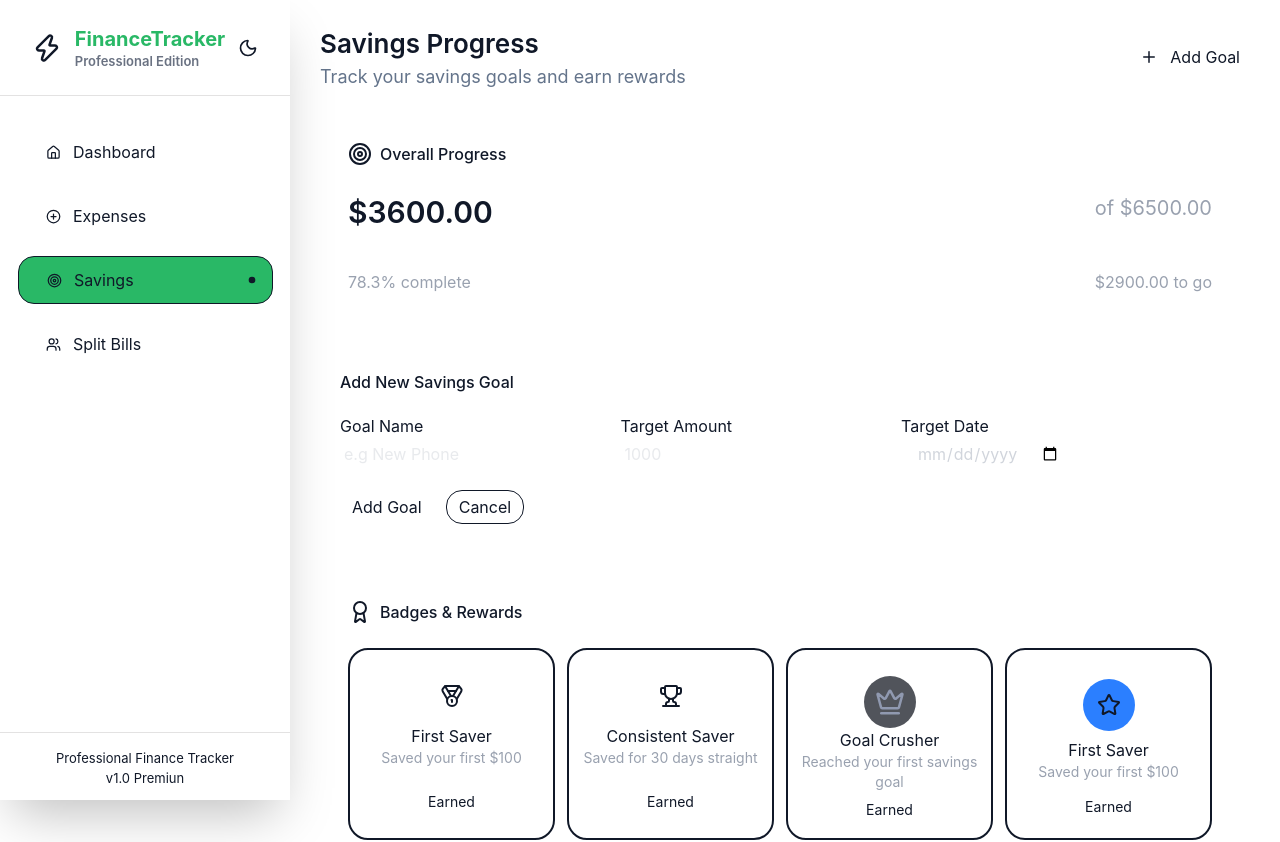
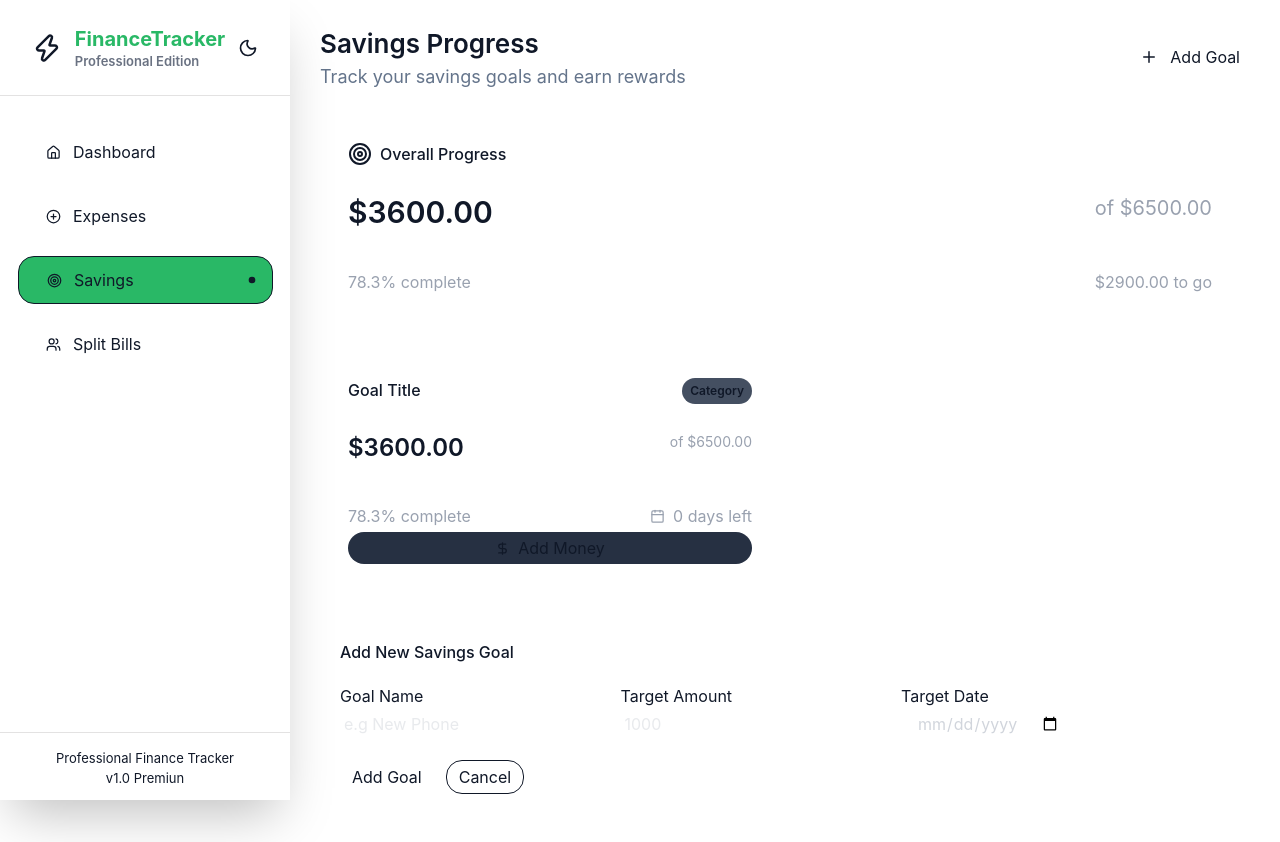
Before and after one commit to mekihallil/finance-tracker, a React (Vite) app in the folder frontend/: page /saving in a window 1280 px wide. Shown: the top 842 px of the page. Built offline with nearby package versions, Linux system fonts and the light colour scheme; no server answers.

Commit message:
feat(goals): implement goal list card component

```diff
--- /dev/null
+++ b/frontend/src/components/savingComponents/Goals.tsx
@@ -0,0 +1,34 @@
+import { Calendar, DollarSign } from "lucide-react";
+import type { FC, ReactElement } from "react";
+
+export const Goals: FC = (): ReactElement => {
+  return (
+    <>
+      <article className="grid grid-cols-2 ">
+        <section className="rounded-[20px] dark:bg-[#2C3546] p-7 mb-7">
+          <header className="flex justify-between gap-2">
+            <h2 className="font-medium ">Goal Title</h2>
+            <h2 className="font-semibold text-[12px] bg-[#444F61] rounded-2xl py-1 px-2">
+              Category
+            </h2>
+          </header>
+          <section className="flex justify-between py-7  ">
+            <h1 className="font-semibold text-2xl">$3600.00</h1>
+            <h1 className="text-sm text-gray-400">of $6500.00</h1>
+          </section>
+          <section className="flex justify-between pt-3 text-gray-400">
+            <h1>78.3% complete</h1>
+            <div className="flex gap-2">
+              <Calendar size={15} className="my-auto" />
+              <h1>0 days left</h1>
+            </div>
+          </section>
+          <section className="flex justify-center gap-2 bg-[#263042] rounded-2xl p-1 mt-1">
+            <DollarSign size={15} className="my-auto" />
+            <button>Add Money</button>
+          </section>
+        </section>
+      </article>
+    </>
+  );
+};
--- a/frontend/src/components/savingComponents/SmartSavingTip.tsx
+++ b/frontend/src/components/savingComponents/SmartSavingTip.tsx
@@ -43,7 +43,10 @@ export const SmartSavingsTips: FC = (): ReactElement => {
         <section className="grid grid-cols-2 gap-4 justify-center mt-5">
           {tips.map((item) => {
             return (
-              <div className="grid gap-2 text-[15px] font-semibold border border-gray-600 rounded-2xl p-4">
+              <div
+                key={item.id}
+                className="grid gap-2 text-[15px] font-semibold border border-gray-600 rounded-2xl p-4"
+              >
                 <h3>{item.name}</h3>
                 <h6 className="text-sm text-gray-400">{item.description}</h6>
               </div>
--- a/frontend/src/page/Saving.tsx
+++ b/frontend/src/page/Saving.tsx
@@ -1,5 +1,6 @@
 import { AddSaving } from "@/components/savingComponents/AddSaving";
 import { BadgesAndRewards } from "@/components/savingComponents/BadgesAndRewards";
+import { Goals } from "@/components/savingComponents/Goals";
 import { OverallProgress } from "@/components/savingComponents/OverallProgress";
 import { SavingTitle } from "@/components/savingComponents/SavingTitle";
 import { SmartSavingsTips } from "@/components/savingComponents/SmartSavingTip";
@@ -12,6 +13,7 @@ export const Saving: FC = (): ReactElement => {
         <div className="ml-80 mr-10">
           <SavingTitle />
           <OverallProgress />
+          <Goals />
           <AddSaving />
           <BadgesAndRewards />
           <SmartSavingsTips />
```
